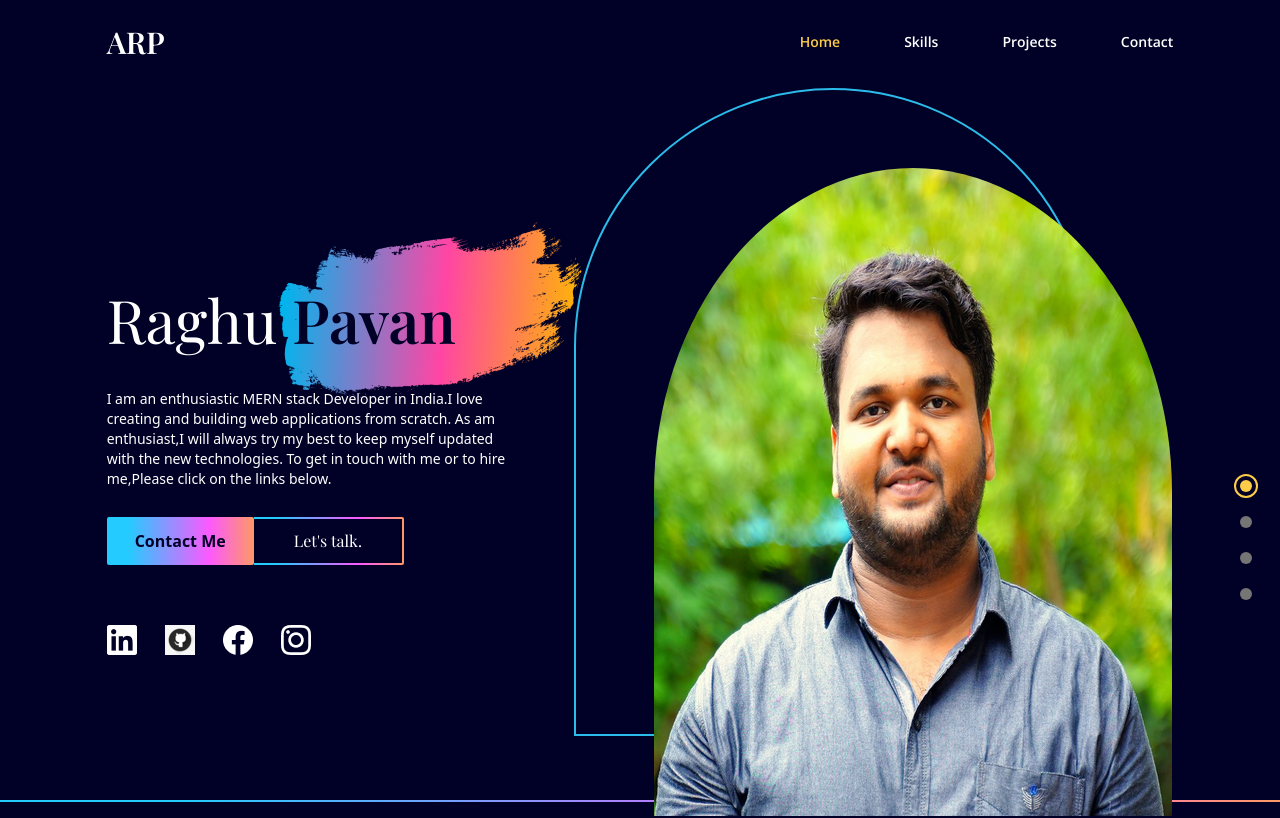
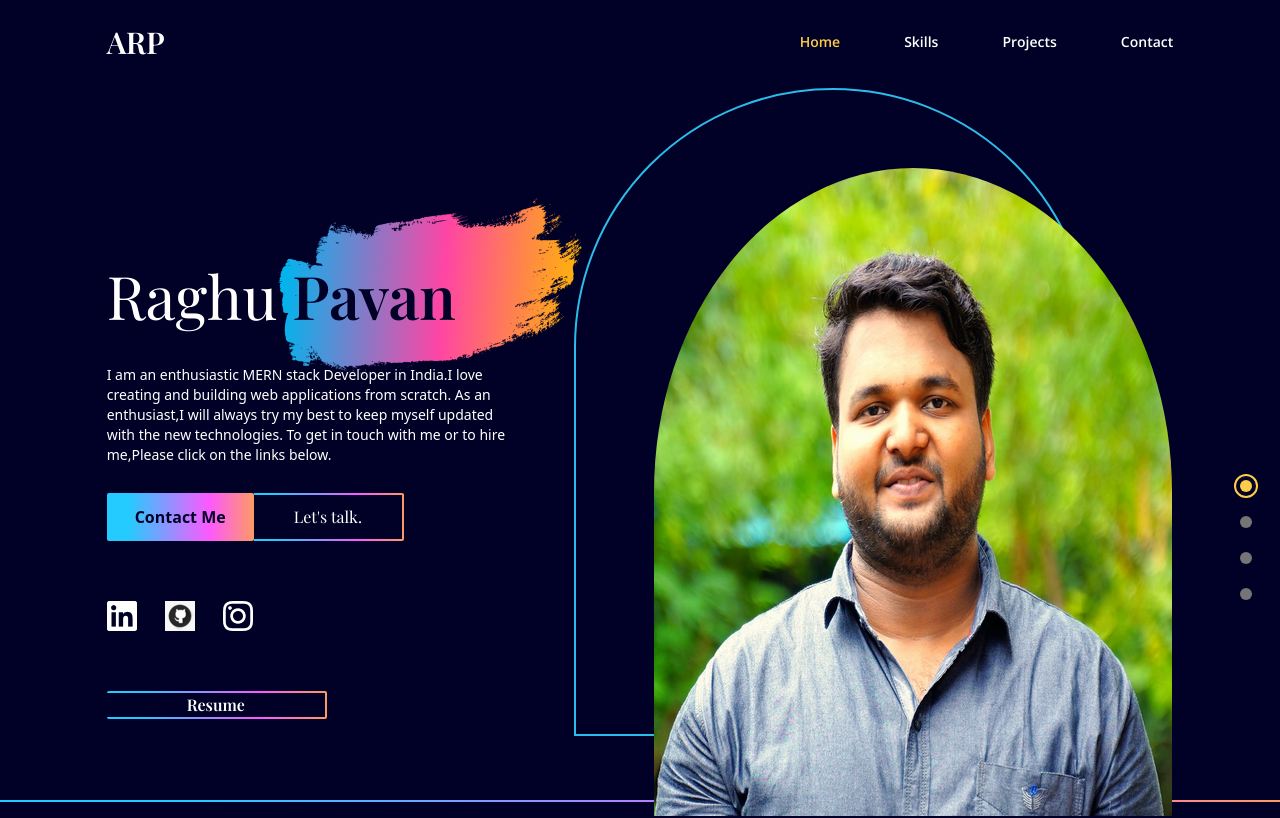
Before and after one commit to AR-Pavan/portfolio, a React (Create React App) app: page / in a window 1280 px wide. Shown: the top 818 px of the page. Built offline with nearby package versions, Linux system fonts and the light colour scheme.

Commit message:
modified

```diff
--- a/src/components/SocialMediaIcons.jsx
+++ b/src/components/SocialMediaIcons.jsx
@@ -19,14 +19,6 @@ const SocialMediaIcons = () => {
         </a>
         <a
           className="hover:opacity-50 transition duration-500"
-          href="https://www.facebook.com"
-          target="_blank"
-          rel="noreferrer"
-        >
-          <img alt="facebook-link" src="../assets/facebook.png" />
-        </a>
-        <a
-          className="hover:opacity-50 transition duration-500"
           href="https://www.instagram.com/a.r.pavan/"
           target="_blank"
           rel="noreferrer"
--- a/src/scenes/Landing.jsx
+++ b/src/scenes/Landing.jsx
@@ -56,10 +56,11 @@ const Landing = ({ setSelectedPage }) => {
           </p>
 
           <p className="mt-10 mb-7 text-sm text-center md:text-start">
-           I am an enthusiastic MERN stack Developer in India.I love creating and building web applications from scratch.
-           As am enthusiast,I will always try my best to keep myself updated with the new technologies.
-           To get in touch with me or to hire me,Please click on the links below.
-
+            I am an enthusiastic MERN stack Developer in India.I love creating
+            and building web applications from scratch. As an enthusiast,I will
+            always try my best to keep myself updated with the new technologies.
+            To get in touch with me or to hire me,Please click on the links
+            below.
           </p>
         </motion.div>
 
@@ -107,6 +108,28 @@ const Landing = ({ setSelectedPage }) => {
         >
           <SocialMediaIcons />
         </motion.div>
+        <motion.div
+          className="flex mt-5 justify-center md:justify-start"
+          initial="hidden"
+          whileInView="visible"
+          viewport={{ once: true, amount: 0.5 }}
+          transition={{ delay: 0.2, duration: 0.5 }}
+          variants={{
+            hidden: { opacity: 0, x: -50 },
+            visible: { opacity: 1, x: 0 },
+          }}
+        >
+        <AnchorLink
+            className="rounded-sm bg-gradient-rainblue py-0.5 pr-0.5 font-semibold"
+            href="https://drive.google.com/file/d/14AysrzhgY5j0Tpd646tqaXXzFrQh5qfJ/view?usp=drivesdk"
+            target="_blank"
+            rel="noreferrer"
+          >
+            <div className="bg-deep-blue hover:text-red transition duration-500 w-full h-full flex items-center justify-center px-20 font-playfair">
+              Resume
+            </div>
+          </AnchorLink>
+          </motion.div>
       </div>
     </section>
   );
--- a/src/scenes/Projects.jsx
+++ b/src/scenes/Projects.jsx
@@ -2,9 +2,9 @@ import LineGradient from "../components/LineGradient";
 import { motion } from "framer-motion";
 import GitHubIcon from '@mui/icons-material/GitHub';
 import Button from '@mui/material/Button';
-import Stack from '@mui/material/Stack';
 import StreamIcon from '@mui/icons-material/Stream';
 import "./Landing.css";
+import { Grid } from "@mui/material";
 const container = {
   hidden: {},
   visible: {
@@ -23,25 +23,28 @@ const projects=[
         name:"Social Media App",
         description:"This is fully Responsive app where user can securely Register,Login and Post the Images in the app.",
         source:"https://github.com/AR-Pavan/social-media-backend",
+        front:"https://github.com/AR-Pavan/social-media-frontend",
         deployedUrl:"https://deerdo.netlify.app/"
     },{
         id:"2",
         name:"Student Dashboard",
         description:"This is responsive app where student can register,login and attend the classes,Submit the assignments,Check his score and attendance.",
         source:"https://github.com/AR-Pavan/capstone-backend",
+        front:"https://github.com/AR-Pavan/capstone-frontend",
         deployedUrl:"https://zenclass-capstone-project.netlify.app/"
     },{
       id:"3",
       name:"Simple QuizApplication",
       description:"This is a simple Quiz Application with beautiful UI",
       source:"https://github.com/AR-Pavan/quiz-app-backend",
+      front:"https://github.com/AR-Pavan/quiz-app-frontend",
       deployedUrl:"https://my-simple-quiz-app-007.netlify.app/",
     }
 ]
 const Project = ({ item }) => {
   const overlayStyles = `absolute h-full w-full opacity-0 hover:opacity-90 transition duration-500
     bg-grey z-30 flex flex-col justify-center items-center text-center p-16 text-deep-blue`;
-//   const projectTitle = data.name.split(" ").join("-").toLowerCase();
+
 
     return (
         <motion.div variants={projectVariant} className="relative">
@@ -51,14 +54,23 @@ const Project = ({ item }) => {
               {item.description}
             </p>
             <div className="buttonsGrp">
-            <Stack direction="row" spacing={2}>
-                <Button href={`${item.source}`} target="_blank"size="small" variant="outlined" startIcon={<GitHubIcon/>}>
-                    Source
+            <Grid container spacing={1}>
+              <Grid item xs={6}>
+                <Button href={`${item.source}`} target="_blank"size="medium" variant="contained" startIcon={<GitHubIcon/>}>
+                    Backend
                 </Button>
-                <Button href={`${item.deployedUrl}`} target="_blank"size="small" variant="outlined" startIcon={<StreamIcon/>}>
+                </Grid>
+                <Grid item xs={6}>
+                <Button href={`${item.front}`} target="_blank"size="medium" variant="contained" startIcon={<GitHubIcon/>}>
+                    Frontend
+                </Button>
+                </Grid>
+                <Grid item xs = {12}>
+                <Button href={`${item.deployedUrl}`} target="_blank"size="medium" variant="contained"color="error" startIcon={<StreamIcon/>}>
                     Deployed Site
                 </Button>
-            </Stack>
+                </Grid>
+            </Grid>
             </div>
           </div>
           <img src={`../assets/project-${item.id}.png`} alt={item.name} />
```
